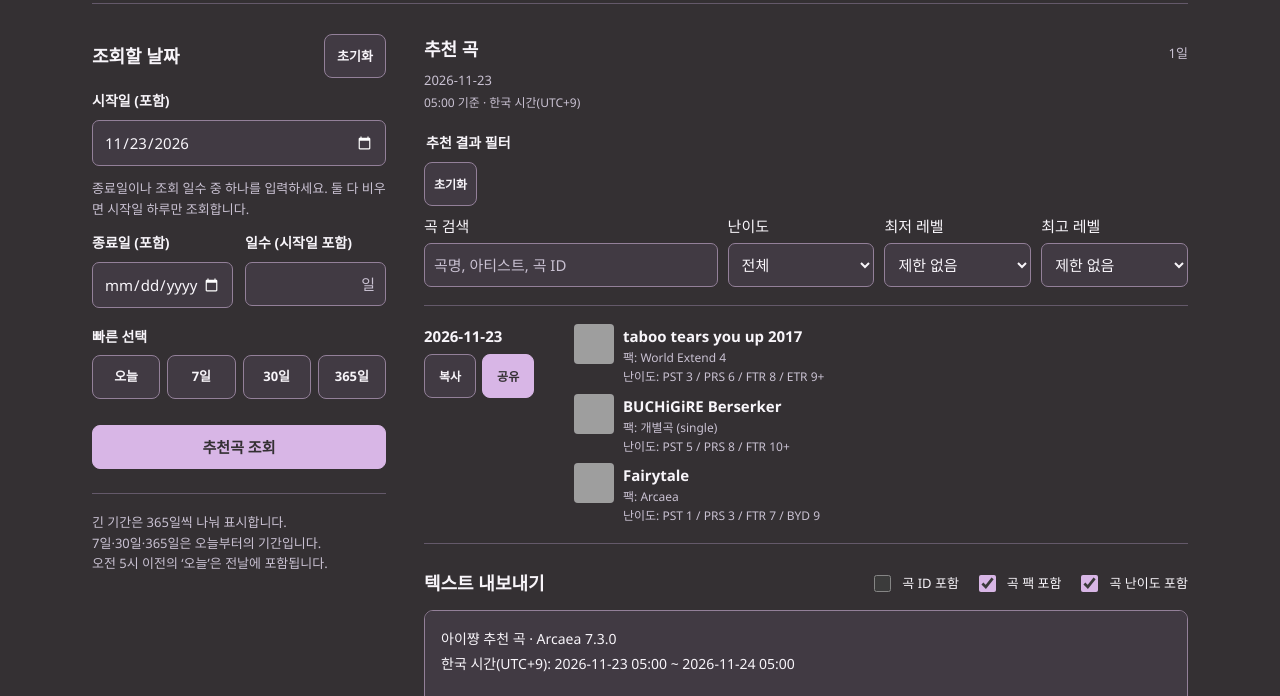
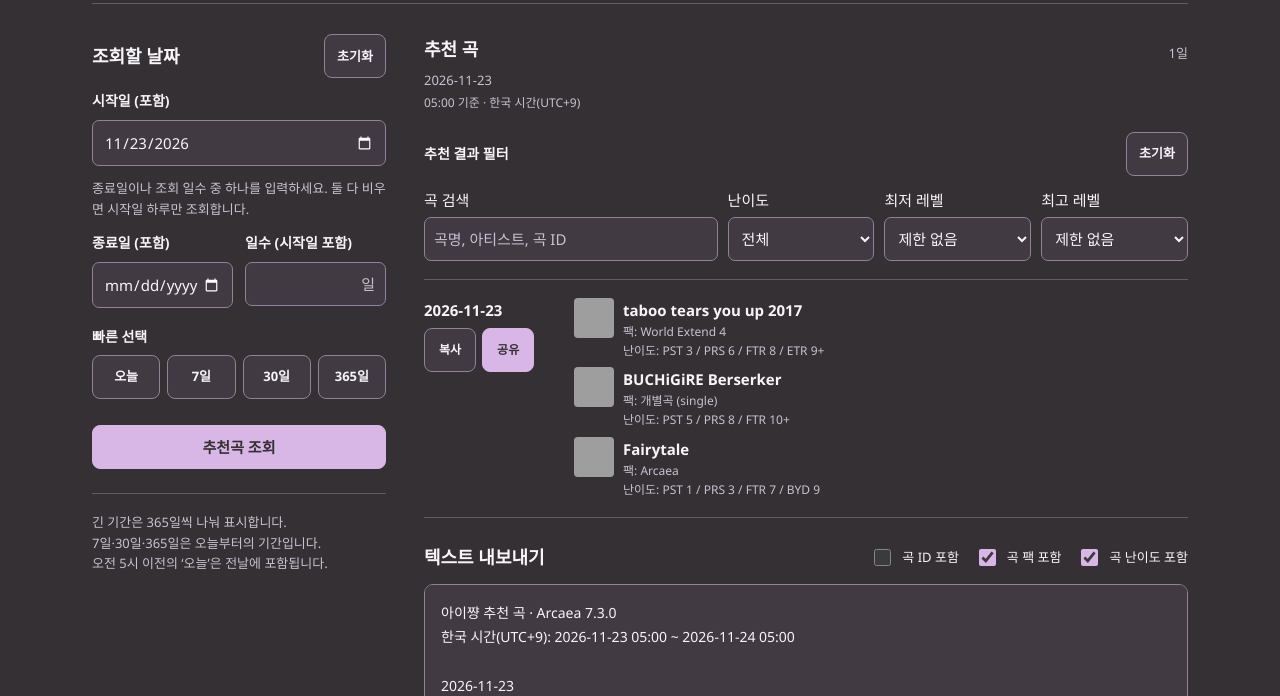
Before and after one commit to chogang/aichan, a plain HTML site: page docs/index.html in a window 1280 px wide. Shown: the part 104-800 px from the top of the page. Drawn offline with Linux system fonts and the light colour scheme; grey boxes are pictures that could not be loaded.

Commit message:
Match the filter reset to the date reset button

```diff
--- a/docs/index.html
+++ b/docs/index.html
@@ -18,12 +18,11 @@ textarea::placeholder{color:var(--muted);opacity:1}.version{font-size:13px;color
 @media(max-width:620px){.filter-grid{grid-template-columns:repeat(3,minmax(0,1fr))}.filter-search{grid-column:1/-1}}
 input[type=number]{display:block;width:100%;min-width:0;min-height:44px;padding:9px 11px;font:inherit;border:1px solid var(--control-line);border-radius:7px;background:var(--surface);color:var(--ink)}.dates{display:grid;grid-template-columns:repeat(2,minmax(0,1fr));gap:12px;margin-bottom:12px}.dates .field{min-width:0;margin:0}.dates .field:first-child{grid-column:1/-1}.dates input{min-width:0}.dates .inactive label{color:var(--muted)}.dates input:disabled{background:var(--paper);border-color:var(--line);color:var(--muted);cursor:not-allowed}.pagination{display:flex;gap:8px;align-items:center;justify-content:space-between;flex-wrap:wrap;margin:0 0 12px}.pagination .hint{margin:0}.pagination button{padding:7px 12px}
 .dates #range-hint{grid-column:1/-1;margin:0}
-.query-heading{display:flex;align-items:center;justify-content:space-between;gap:10px;margin-bottom:12px}.query-heading h2{margin:0}.query-heading button{padding:6px 12px;font-size:13px}
+.query-heading{display:flex;align-items:center;justify-content:space-between;gap:10px;margin-bottom:12px}.query-heading h2,.query-heading h3{margin:0}.filters .query-heading h3{font-size:14px;font-weight:600}.query-heading button{padding:6px 12px;font-size:13px}
 .length-input{position:relative}.length-input input{appearance:textfield;padding-right:34px}.length-input input::-webkit-inner-spin-button,.length-input input::-webkit-outer-spin-button{-webkit-appearance:none;margin:0}.length-unit{position:absolute;right:11px;top:50%;transform:translateY(-50%);color:var(--muted);pointer-events:none}
 .quick-select{margin:18px 0}.quick-select-label{font-size:14px;font-weight:600;margin:0 0 6px}.quick-select .presets{display:grid;grid-template-columns:repeat(4,minmax(0,1fr));margin:0}.quick-select .presets button{min-width:0;padding-inline:4px;white-space:nowrap}
 .song-with-jacket{position:relative;min-height:40px;padding-inline-start:49px}.song-jacket{position:absolute;inset-inline-start:0;top:0;width:40px;height:40px;border-radius:4px;object-fit:cover;background:var(--surface)}
 .day ol{list-style:none;padding:0}.day-action-buttons{display:flex;gap:6px;margin-top:6px}.day-copy,.day-share{padding:6px 14px;font-size:12px;white-space:nowrap}footer a,#day-copy-status a{color:var(--accent)}#day-copy-status{overflow-wrap:anywhere}
-.filter-reset{margin:0 0 8px;padding:6px 9px;font-size:12px}
 @media(max-width:760px){.day-heading{display:flex;justify-content:space-between;align-items:center;gap:12px}.day-action-buttons{margin-top:0}}
 @media(max-width:760px){.dates{gap:10px}.dates .field:first-child{grid-area:2/1/3/2}.dates #end-field{grid-area:2/2/3/3}.dates #length-field{grid-area:3/1/4/-1}.dates #range-hint{grid-area:1/1/2/-1}.dates input[type=date]{padding-inline:7px}}
 </style>
@@ -46,9 +45,8 @@ input[type=number]{display:block;width:100%;min-width:0;min-height:44px;padding:
 <div class="result-head"><h2 id="result-title">추천 곡</h2><span id="count" class="hint"></span></div>
 <p class="summary" id="summary" aria-live="polite"></p>
 <p class="time-basis" id="time-basis" hidden>05:00 기준 · 한국 시간(UTC+9)</p>
-<fieldset class="filters" id="filters">
-<legend>추천 결과 필터</legend>
-<button type="button" id="reset-filters" class="filter-reset" aria-label="추천 결과 필터 초기화">초기화</button>
+<fieldset class="filters" id="filters" aria-labelledby="filter-title">
+<div class="query-heading"><h3 id="filter-title">추천 결과 필터</h3><button type="button" id="reset-filters" aria-label="추천 결과 필터 초기화">초기화</button></div>
 <div class="filter-grid">
 <label class="filter-search">곡 검색<input id="song-search" type="search" placeholder="곡명, 아티스트, 곡 ID" autocomplete="off" spellcheck="false"></label>
 <label>난이도<select id="chart-type"><option value="">전체</option></select></label>
```
